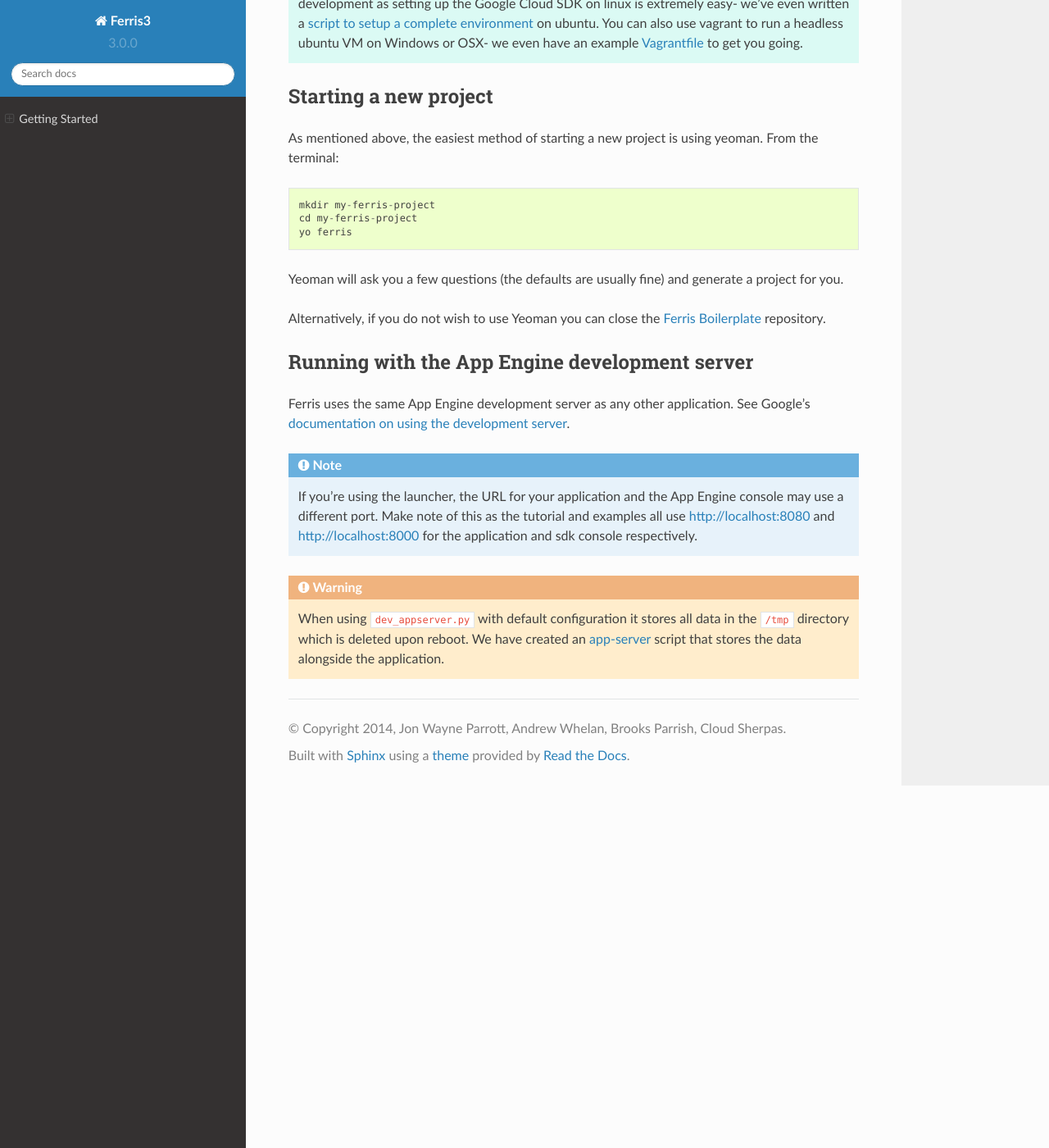
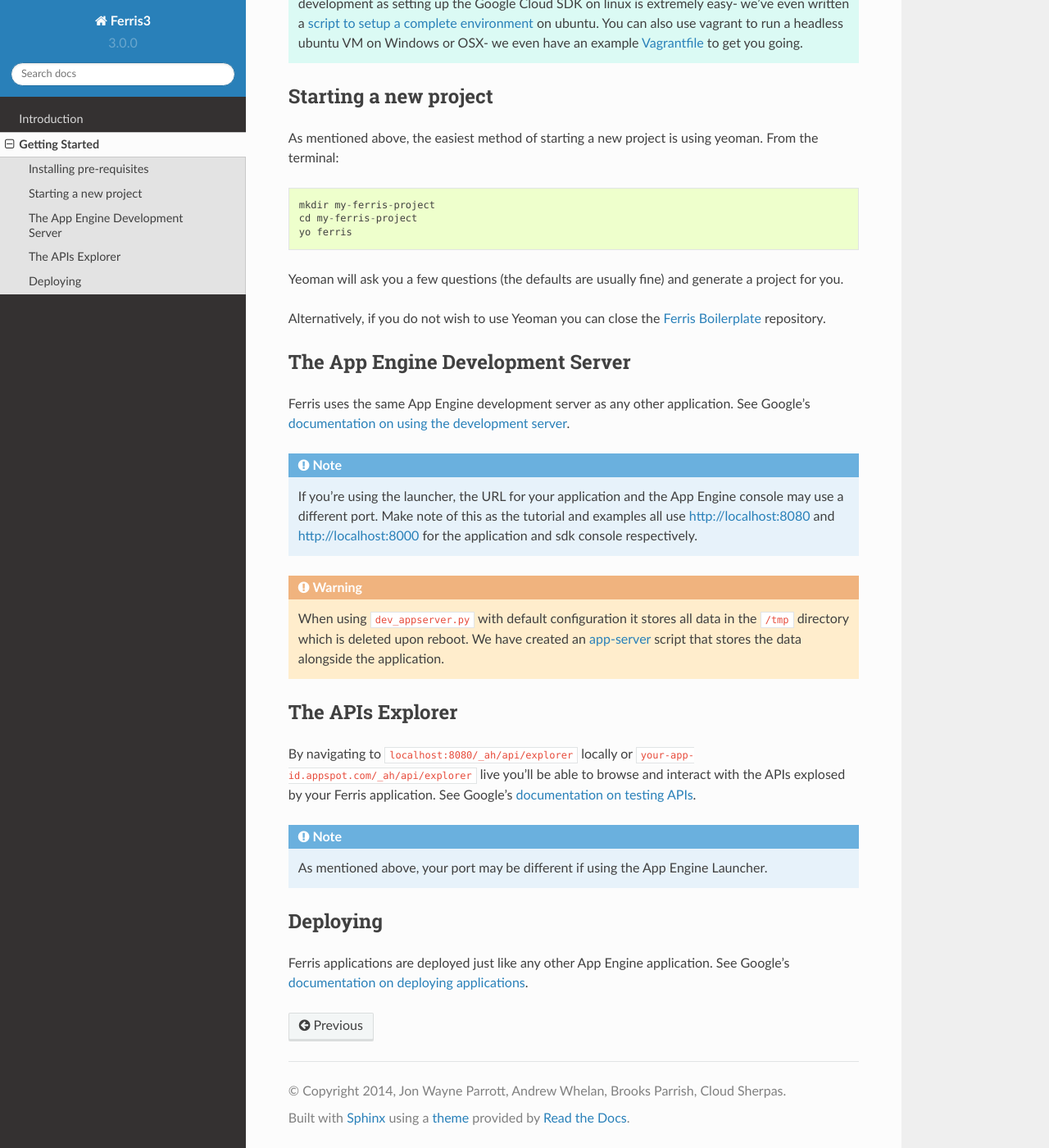
Before and after one commit to yowmamasita/ferris3, a Sphinx documentation site: the page built from docs/getting_started.rst, in a window 1280 px wide and 1400 px high, scrolled down 739 px. Shown: the whole window at 82% size. Built offline with Sphinx 7.4.7 and the Read the Docs theme 2.0.0, drawn with Linux system fonts in a browser that asks for light colours; pages that are not in the unit, such as notebooks, are missing from menus.

Commit message:
Some helpful text about the api explorer

```diff
--- a/docs/getting_started.rst
+++ b/docs/getting_started.rst
@@ -38,8 +38,8 @@
 
 Alternatively, if you do not wish to use Yeoman you can close the `Ferris Boilerplate <TODO>`_ repository.
 
-Running with the App Engine development server
-----------------------------------------------
+The App Engine Development Server
+---------------------------------
 
 Ferris uses the same App Engine development server as any other application. See Google's `documentation on using the development server <https://developers.google.com/appengine/docs/python/tools/devserver#Python_Running_the_development_web_server>`_.
 
@@ -48,3 +48,19 @@
 
 .. warning::
     When using ``dev_appserver.py`` with default configuration it stores all data in the ``/tmp`` directory which is deleted upon reboot. We have created an `app-server <https://bitbucket.org/cloudsherpas/ubuntu-environment-bootstrap/src/master/app-server.sh>`_ script that stores the data alongside the application.
+
+
+The APIs Explorer
+-----------------
+
+By navigating to ``localhost:8080/_ah/api/explorer`` locally or ``your-app-id.appspot.com/_ah/api/explorer`` live you'll be able to browse and interact with the APIs explosed by your Ferris application. See Google's `documentation on testing APIs <https://developers.google.com/appengine/docs/python/endpoints/test_deploy>`_.
+
+
+.. note::
+    As mentioned above, your port may be different if using the App Engine Launcher.
+
+
+Deploying
+---------
+
+Ferris applications are deployed just like any other App Engine application. See Google's `documentation on deploying applications <https://developers.google.com/appengine/docs/python/gettingstartedpython27/uploading>`_.
--- a/docs/index.rst
+++ b/docs/index.rst
@@ -14,6 +14,12 @@
 .. toctree::
    :maxdepth: 2
 
+   introduction
+   getting_started
+   tutorial
+   common_patterns
+   users_guide
+
 
 
 Can't find something?
--- a/docs/introduction.rst
+++ b/docs/introduction.rst
@@ -27,3 +27,7 @@
 ----------------------------------------
 
 Ferris is relatively opinionated about application structure, however, ferris is flexible and there's always a way to configure it to do something differently. Our manta is to optimize for the common case but not at the expense of other cases. It's also part of our philosophy that if you're using another web framework on App Engine you should be able to use parts of Ferris that you find useful (such as model behaviors and search helpers).
+
+
+Fractal Hierarchy
+-----------------
```
